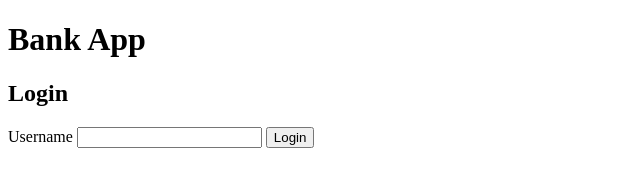
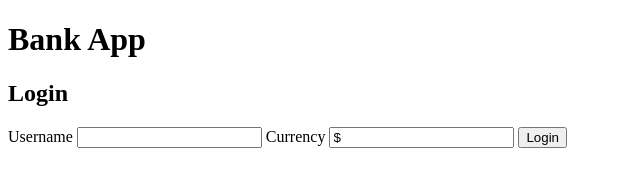
Before and after one commit to Ay-slim/effective-sniffle, a browser extension: page bank-app/index.html in a window 1280 px wide. Shown: the whole page, without its empty margins (0-640 px from the left). Drawn offline with Linux system fonts and the light colour scheme.

Commit message:
Currency input

```diff
--- a/bank-app/index.html
+++ b/bank-app/index.html
@@ -16,6 +16,8 @@
         <form id="loginForm">
           <label for="user">Username</label>
           <input type="text" id="user" name="user">
+          <label for="currency">Currency</label>
+          <input type="text" id="currency" name="currency" value="$">
           <button>Login</button>
         </form>
       </section>
```
